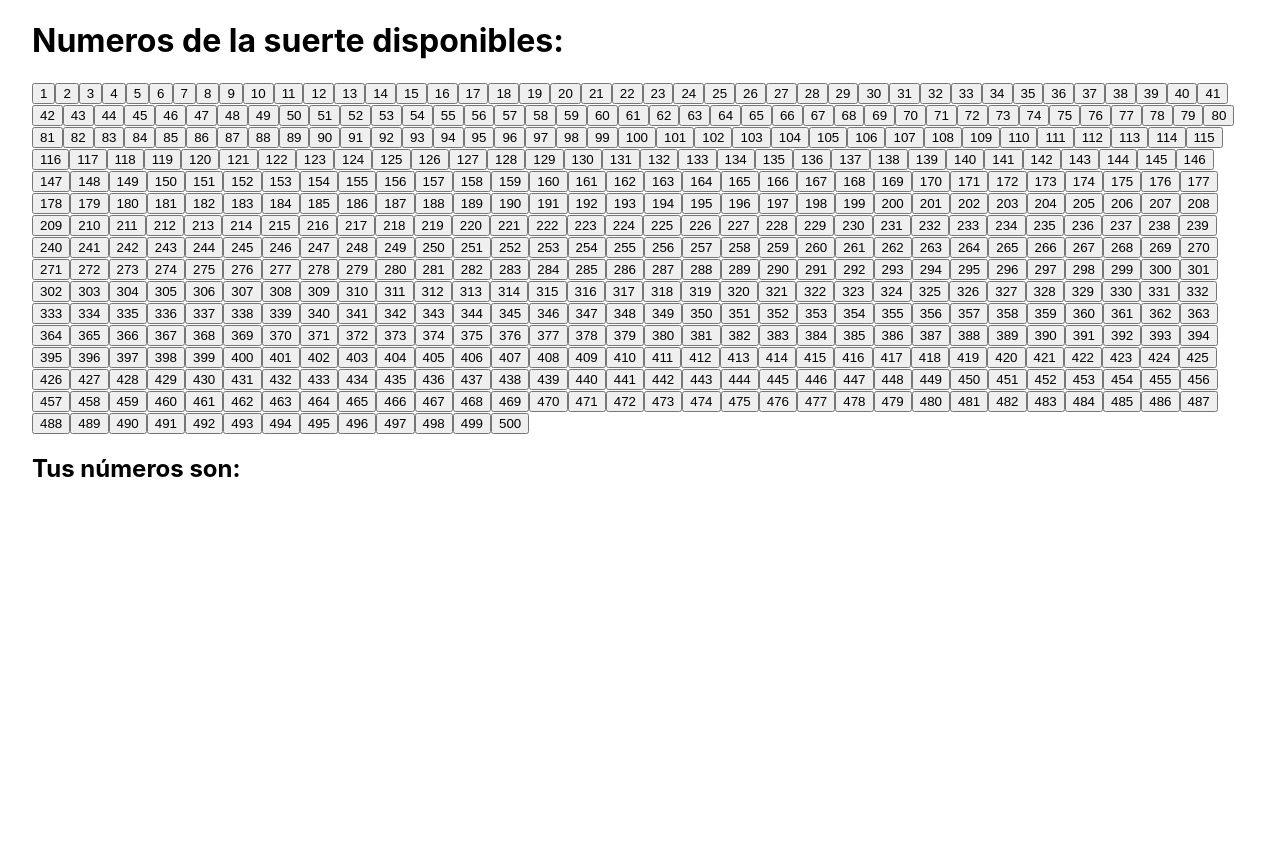
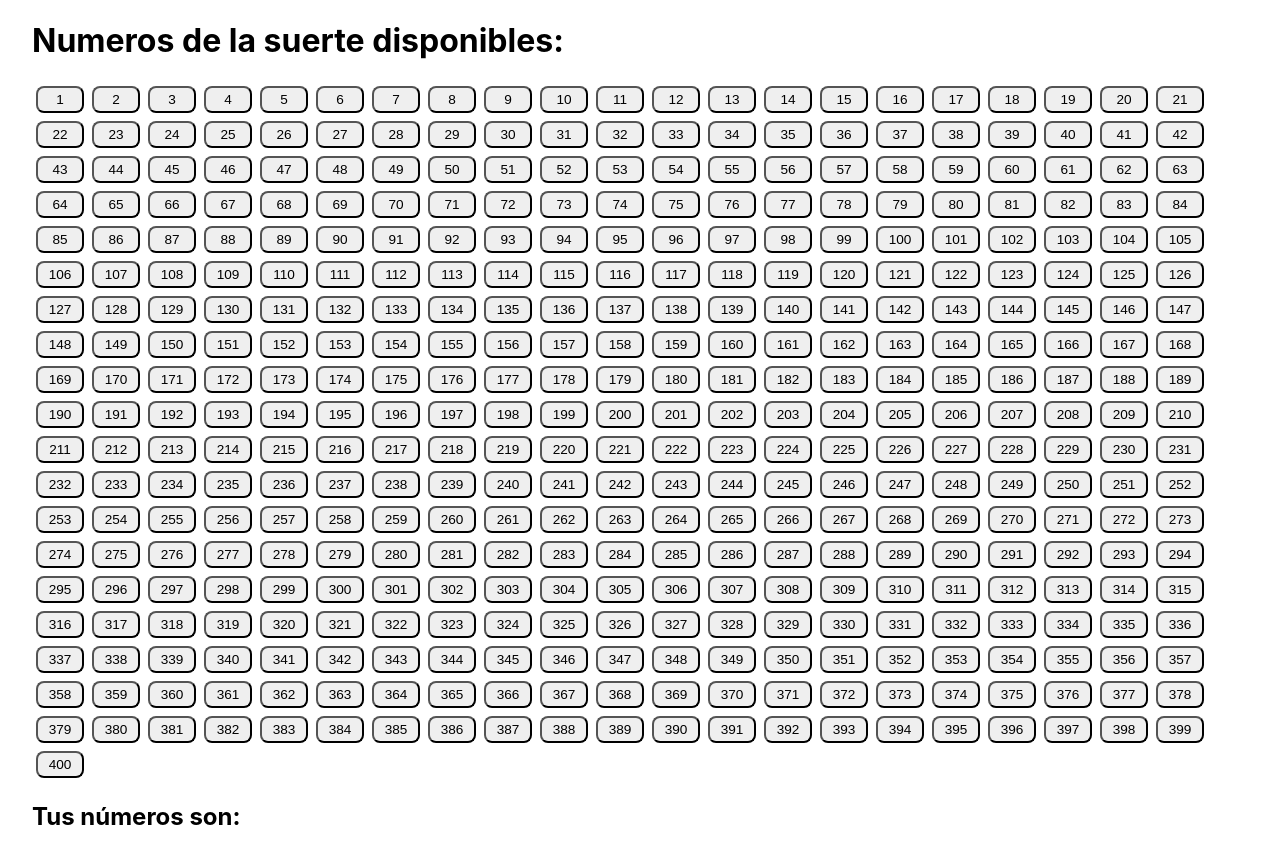
Before and after one commit to juanpablosolana/lasrifas, a Next.js app: page / in a window 1280 px wide. Before the commit the page ends 800 px from the top, so only its background shows below. Built offline with nearby package versions, Linux system fonts and the light colour scheme.

Commit message:
button css

```diff
--- a/pages/index.js
+++ b/pages/index.js
@@ -11,7 +11,7 @@ export default function Home() {
 
   return (
     <div className={styles.container}>
-      <Numbers numbers={500} onChange={handlerUpdateNumbers} />
+      <Numbers numbers={400} onChange={handlerUpdateNumbers} userNumbers={userNumbers} />
       <h2> Tus números son:      </h2>
       {userNumbers.map((number) => (
         <span key={number}> {number} -</span>
--- a/services/numbers.js
+++ b/services/numbers.js
@@ -1,5 +1,6 @@
+import styles from '../styles/Home.module.css'
 
-export default function Numbers({ numbers, onChange = Function.prototype }) {
+export default function Numbers({ numbers, onChange = Function.prototype, userNumbers }) {
   if (numbers === NaN) {
     return null
   }
@@ -9,7 +10,7 @@ export default function Numbers({ numbers, onChange = Function.prototype }) {
     <div>
       <h1>Numeros de la suerte disponibles: </h1>
       {numbersArray.map((number) => (
-        <button key={number} onClick={() => onChange(number + 1)}>{number + 1} </button>
+        <button key={number} className={userNumbers.includes(number + 1) ? styles.buttonBack : styles.button} onClick={() => onChange(number + 1)} >{number + 1} </button>
       ))}
     </div>
   )
--- a/styles/Home.module.css
+++ b/styles/Home.module.css
@@ -10,6 +10,25 @@
   flex-direction: column;
   justify-content: center;
   align-items: center;
+}
+
+.button {
+  width: 3rem;
+  padding: .25rem;
+  margin: .25rem;
+  font-size: .85rem;
+  border-radius: 0.5rem;
+  cursor: pointer;
+}
+.buttonBack {
+  background: #000;
+  color:#000;
+  width: 3rem;
+  padding: .25rem;
+  margin: .25rem;
+  font-size: .85rem;
+  border-radius: 0.5rem;
+  cursor: pointer;
 }
 
 .footer {
```
